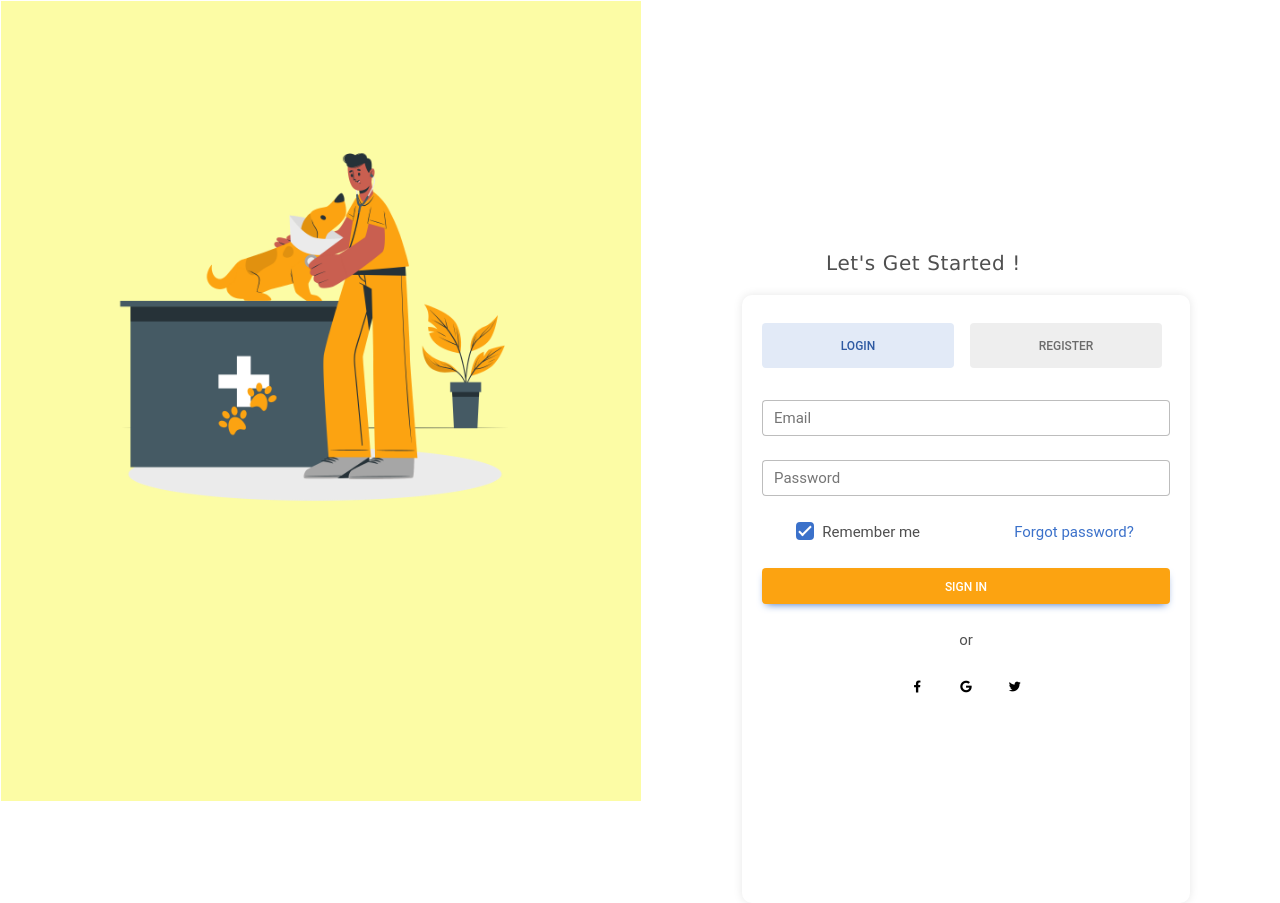
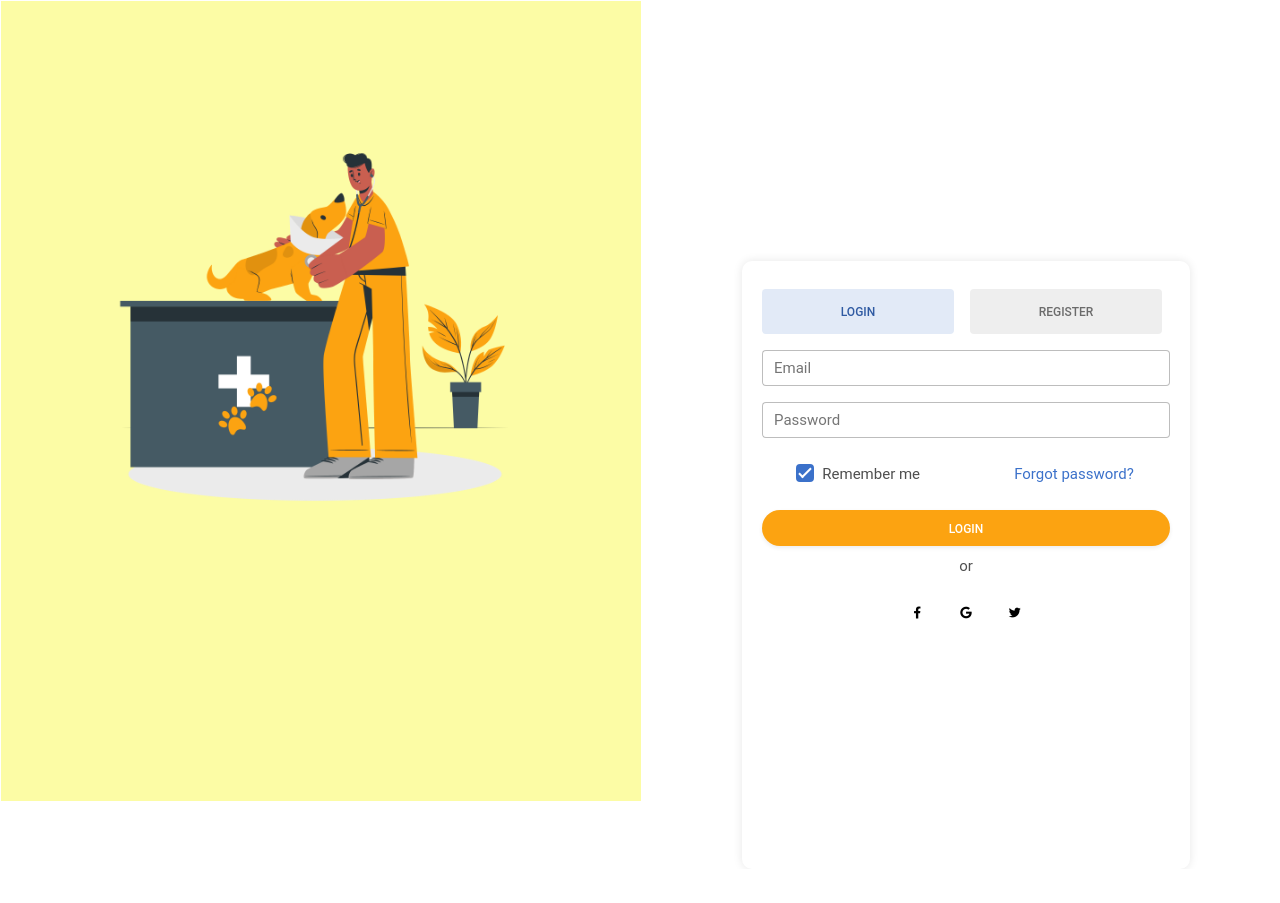
Before and after one commit to estif34/pawcare, a Flask app: page /auth in a window 1280 px wide. After the commit the page ends 801 px from the top, so only its background shows below. Run offline with Flask 3, Linux system fonts and the light colour scheme; some libraries are stand-ins or nearby versions.

Commit message:
Login function

```diff
--- a/app.py
+++ b/app.py
@@ -14,6 +14,10 @@ bcrypt = Bcrypt()
 app = Flask(__name__)
 
 app.secret_key = "MyGoogleSAuth"
+
+
+def check_password(self,Password):
+    return bcrypt.check_password_hash(self.Password, Password)
 
 
 
@@ -59,11 +63,35 @@ def checker(otp):
     if request.method == "POST":
         code = request.form["user-otp"]
         if code == str(otp):
+            flash("Account created", "success")
             return render_template("landing.html")
         else:
             flash('Invalid otp',otp=otp)
 
     return ("error")
+
+@app.route("/login", methods=["GET", "POST"])
+def signin():
+    if request.method == "POST":
+        Email = request.form.get("Email")
+        Password = request.form.get("Password")
+        user = Users.query.filter_by(Email=Email).first()
+
+        if user and user.check_password(Password):
+            login_user(user)
+            flash('Login successful!', 'success')
+            return redirect('/')  # Redirect to landing instead of render_template
+
+        else:
+            flash('Invalid email or password', 'danger')
+            #error = 'Invalid email or password'
+
+    else:
+        if "user" in session:
+            return redirect('/')  # Redirect to landing instead of render_template
+
+    return render_template("forms/SignInUp.html")
+
 
 
 @app.route('/register', methods=["GET", "POST"])
@@ -73,16 +101,17 @@ def signup():
     if form.validate() :
         user = Users(Fullname = form.Fullname.data, Email = form.Email.data,Password= form.Password.data)
         db.session.add(user)
-        db.session.commit()
+        db.session.commit()  # Adds user in validated form to the db
+
+        # Send email with mail credentials at the top
 
         Email = request.form['Email']
         msg = Message(subject="OTP", sender='iamhawiana@gmail.com',recipients=[Email])
         msg.body = str(otp)
         mail.send(msg)
-        # print (mail)
+
+        flash('Email has been sent your account', 'primary')
         return render_template ('verify.html', otp=otp)
-
-    return ("error")
 
     return render_template("forms/SignInUp.html", form=form)
 
@@ -90,6 +119,8 @@ def signup():
 def login():
     return render_template("forms/SignInUp.html")
 
+
+# Google account lists display
 @app.route("/google_auth")
 def authenticate():
     authorization_url, state = flow.authorization_url()
--- a/models.py
+++ b/models.py
@@ -7,7 +7,7 @@ from wtforms.validators import DataRequired, Email, EqualTo, Length
 bcrypt = Bcrypt()
 db = SQLAlchemy()
 
-# Create owner model
+# Create owner model to form database
 class Users(UserMixin, db.Model):
     id = db.Column(db.Integer, primary_key=True)
     Fullname = db.Column(db.String(250),nullable=False)
@@ -19,6 +19,10 @@ class Users(UserMixin, db.Model):
         self.Email = Email
         self.Password = bcrypt.generate_password_hash(Password).decode('utf-8')
 
+    def check_password(self,Password):
+        return bcrypt.check_password_hash(self.Password, Password)
+
+
 # Registration form
 class RegistrationForm(Form):
     Fullname = StringField('Fullname', validators=[Length(min=2, max=20)])
--- a/static/login.css
+++ b/static/login.css
@@ -8,13 +8,36 @@
     height: 55vh;
     margin-right: 90px;
     float: right;
-    margin-top: -530px;
+    margin-top: -540px;
     font-size: 15px;
 }
 
-.text-danger{
+.error{
     color: red;
     font-size: 0.975em;
+}
+
+.flashes{
+
+    .alert-primary {
+        color: #004085;
+        background-color: #cce5ff;
+        border-color: #b8daff;
+
+    }
+
+    .alert-success {
+        color: #155724;
+        background-color: #d4edda;
+        border-color: #c3e6cb;
+    }
+
+    .alert-danger {
+        color: #721c24;
+        background-color: #f8d7da;
+        border-color: #f5c6cb;
+        padding-bottom: -5px;
+    }
 }
 .container{
     height: 76vh;
--- a/templates/forms/SignInUp.html
+++ b/templates/forms/SignInUp.html
@@ -1,6 +1,7 @@
 {% extends "./index.html" %}
 {% block title %} {% endblock %}
 {% block content %}
+
 
 <navbar>
     <!-- Navbar content goes here -->
@@ -17,8 +18,21 @@
 </div>
 
 <div class="forms">
-  <h2 style="margin-left: 84px;font-family:'Lucida Sans', 'Lucida Sans Regular', 'Lucida Grande', 'Lucida Sans Unicode', sans-serif;margin-top: -20px; margin-bottom: 20px; font-size: 20px;letter-spacing: 0.03em;"> Let's Get Started ! </h2>
+  <h2 style="margin-left: 84px;font-family:'Lucida Sans', 'Lucida Sans Regular', 'Lucida Grande', 'Lucida Sans Unicode', sans-serif;margin-top: -20px; margin-bottom: 20px; font-size: 20px;letter-spacing: 0.03em;"></h2>
     <div class="container">
+
+      {% if request.method == 'POST' %}
+      {% with messages = get_flashed_messages(with_categories=true) %}
+          {% if messages %}
+              <div class="flashes">
+                  {% for category, message in messages %}
+                      <div class="alert alert-{{ category }}">{{ message }}</div>
+                  {% endfor %}
+              </div>
+          {% endif %}
+      {% endwith %}
+  {% endif %}
+
         <!-- Pills navs -->
         <ul class="nav nav-pills nav-justified mb-1" id="ex1" role="tablist">
             <li class="nav-item" role="presentation">
@@ -34,19 +48,25 @@
 
         <!-- Pills content -->
         <div class="tab-content">
-            <div class="tab-pane fade show active" id="pills-login" role="tabpanel" aria-labelledby="tab-login">
-                <form action="/signin" method="POST">
+            <div class="tab-pane fade show active mt-2" id="pills-login" role="tabpanel" aria-labelledby="tab-login">
+                <form action="/login" method="POST">
                     <!-- Login form content -->
                      <!-- Email input -->
-        <div data-mdb-input-init class="form-outline mb-4 mt-4">
-          <input type="email" id="loginName" class="form-control" />
+        <div data-mdb-input-init class="form-outline mb-3 mt-2">
+          <input type="email" id="loginName" name="Email" class="form-control" />
           <label class="form-label" for="loginName">Email</label>
+          <!-- {% if error %}
+          <p class=error><strong>Error:</strong> {{ error }}
+        {% endif %} -->
         </div>
 
         <!-- Password input -->
         <div data-mdb-input-init class="form-outline mb-4">
-          <input type="password" id="loginPassword" class="form-control" />
+          <input type="password" id="loginPassword"name="Password" class="form-control" />
           <label class="form-label" for="loginPassword">Password</label>
+          <!-- {% if error %}
+          <p class=error><strong>Error:</strong> {{ error }}
+        {% endif %} -->
         </div>
 
         <!-- 2 column grid layout -->
@@ -66,8 +86,9 @@
         </div>
 
         <!-- Submit button -->
-        <button type="submit" data-mdb-button-init data-mdb-ripple-init class="btn btn-primary btn-block mb-4 custom-btn">Sign in</button>
+        <button type="submit" class="btn btn-primary btn-block text-uppercase mb-2 rounded-pill shadow-sm custom-btn"> Login </button>
       </form>
+
         <p class="text-center">or </p>
 
         <div class="text-center mb-3 mt-2">
@@ -127,20 +148,6 @@
             I have read and agree to the terms
           </label>
         </div>
-        {% macro render_field(field) %}
-  <dt>{{ field.label }}
-  <dd>{{ field(**kwargs)|safe }}
-  {% if field.errors %}
-    <ul class=errors>
-    {% for error in field.errors %}
-      <li>{{ error }}</li>
-    {% endfor %}
-    </ul>
-  {% endif %}
-  </dd>
-{% endmacro %}
-
-        <!-- Submit button -->
 
 
         <button type="submit" class="btn btn-primary btn-block text-uppercase mb-2 rounded-pill shadow-sm custom-btn">Create Account</button>
@@ -177,3 +184,18 @@
 </div>
 
 {% endblock %}
+
+<!-- {% macro render_field(field) %}
+  <dt>{{ field.label }}
+  <dd>{{ field(**kwargs)|safe }}
+  {% if field.errors %}
+    <ul class=errors>
+    {% for error in field.errors %}
+      <li>{{ error }}</li>
+    {% endfor %}
+    </ul>
+  {% endif %}
+  </dd>
+{% endmacro %}
+         -->
+        <!-- Submit button -->
--- a/templates/landing.html
+++ b/templates/landing.html
@@ -6,6 +6,7 @@
 <div class="land-navigation">
     <nav class="navbar navbar-expand-lg shadow-none" style="background-color: #ffffff;"  data-mdb-theme="light" >
         <!-- Container wrapper -->
+
         <div class="container-fluid">
           <!-- Toggle button -->
           <button
@@ -90,6 +91,7 @@
 
 <section class="land-container">
 
+
     <div class="better-health">
         <h3> BETTER <span style="color:#FCA311;"> HEALTHCARE </span>FOR YOUR PETS </h3>
 
```
Also changed, not shown: instance/owners.db.
